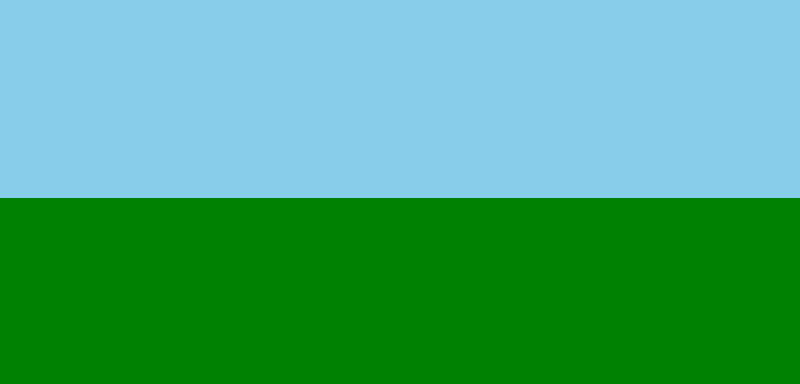
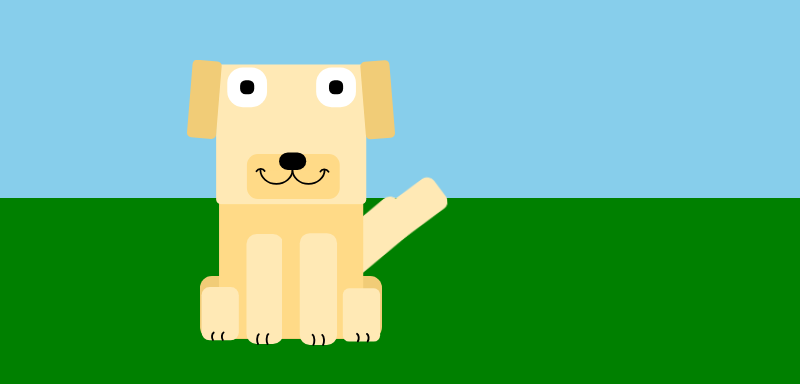
Before and after one commit to agusSantos23/Golden, an Electron app: page index.html in a window 800 px wide. Shown: the part 362-746 px from the top of the page. Drawn offline with Linux system fonts and the light colour scheme.

Commit message:
ADD Golden basic; animation: wave, tailWagging;

```diff
--- /dev/null
+++ b/css/golden.css
@@ -0,0 +1,72 @@
+
+#Golden{
+  width: 182px;
+  height: 147px;
+  position: relative;
+  transform-origin: center;
+  transform: translateX(200px);
+}
+
+#head{
+  position: absolute;
+  transform: translate(-50%, -50%);
+  top: -45%;
+  left: 50%;
+}
+
+#leftLeg{
+  position: absolute;
+  left: 45px;
+  bottom: 0;
+}
+
+.legWave {
+  transform-origin: top center;
+  animation: wave 2.5s ease-in-out;
+
+}
+
+@keyframes wave {
+  0%,100% {
+    transform: rotate(0deg);
+  }
+
+  30% {
+    transform: rotate(160deg);
+  }
+
+  50%{
+    transform: rotate(80deg);
+  }
+
+  70%{
+    transform: rotate(160deg);
+  }
+}
+
+
+#tail{
+  position: absolute;
+  transform-origin: bottom left;
+  bottom: 50px;
+  right: -70px;
+  z-index: -5;
+}
+
+.tailWagging-3 {
+  animation: tailWagging 3s ease-in-out infinite;
+}
+
+.tailWagging-07 {
+  animation: tailWagging .7s ease-in-out infinite;
+}
+
+@keyframes tailWagging {
+  0%,100% {
+    transform: rotate(20deg);
+  }
+
+  50% {
+    transform: rotate(-10deg);
+  }
+}
--- /dev/null
+++ b/css/goldenFace.css
@@ -0,0 +1,15 @@
+
+
+#eyes{
+  position: relative;
+  transform-origin: center center;
+  left: 21.5px;
+  top: -285px;
+}
+
+#mouth{
+  transform-origin: center center;
+  position: absolute;
+  top: -47px;
+  right: 49px;
+}
--- a/css/styles.css
+++ b/css/styles.css
@@ -1,17 +1,12 @@
 body{
   margin: 0;
-  overflow: hidden;
-}
-
-#camera{
   width: 100vw;
   height: 100vh;
-  overflow: hidden;
+  overflow-x: hidden;
   background-color: #87CEEB ;
 }
 
-
-#scene{
+#floor{
   position: absolute;
   bottom: 0;
   width: 400%;
--- a/index.html
+++ b/index.html
@@ -4,16 +4,208 @@
   <meta charset="UTF-8">
   <meta name="viewport" content="width=device-width, initial-scale=1.0">
   <link rel="stylesheet" href="./css/styles.css">
+  <link rel="stylesheet" href="./css/golden.css">
+  <link rel="stylesheet" href="./css/goldenFace.css">
+
   <title>Golden</title>
 </head>
 <body>
-  <div id="camera">
 
-    <div id="scene">
+  <div id="floor">
+
+    <div id="Golden">
+
+      <svg id="tail"
+        class="tailWagging-3"
+        width="142px"
+        height="112px"
+        viewBox="178 34 20 30">
+
+        <rect
+          fill="#ffe9b5"
+          fill-opacity="1"
+          stroke="none"
+          stroke-width="0.701949"
+          width="11.662578"
+          height="29.718401"
+          x="145.4369"
+          y="-131.16563"
+          ry="2.6904225"
+          transform="rotate(53.157)" />
+
+        <rect
+          fill="#ffe9b5"
+          fill-opacity="1"
+          stroke="none"
+          stroke-width="0.594544"
+          width="9.8780918"
+          height="25.171204"
+          x="139.59482"
+          y="-150.49648"
+          ry="2.2787626"
+          transform="rotate(56.491174)" />
+
+      </svg>
+
+      <img id="body" src="./assets/svg/Golden/bodyStop.svg" alt="Golden Body">
+
+      <img id="head" src="./assets/svg/Golden/faceBasic.svg" alt="Golden Head">
+
+      <svg id="eyes"
+        width="139px"
+        height="43px"
+        viewBox="90.8 98 40 12">
+
+        <rect
+          fill="#ffffff"
+          fill-opacity="1"
+          stroke="none"
+          stroke-width="0.85844"
+          id="rect13-1"
+          width="11.445864"
+          height="11.445864"
+          x="92.31884"
+          y="98.5"
+          ry="4.4890766" />
+
+        <rect
+          fill="#ffffff"
+          fill-opacity="1"
+          stroke="none"
+          stroke-width="0.85844"
+          id="rect14-8"
+          width="11.445864"
+          height="11.445864"
+          x="117.89925"
+          y="98.5"
+          ry="4.4890766" />
+
+        <rect
+          fill="#000000"
+          fill-opacity="1"
+          stroke="none"
+          stroke-width="0.305089"
+          id="rect15-9"
+          width="4.0678439"
+          height="4.0678439"
+          x="121.58826"
+          y="102.18901"
+          ry="1.5954114" />
+
+        <rect
+          fill="#000000"
+          fill-opacity="1"
+          stroke="none"
+          stroke-width="0.305089"
+          id="rect15-9-82"
+          width="4.0678439"
+          height="4.0678439"
+          x="96.007851"
+          y="102.18901"
+          ry="1.5954114" />
+
+      </svg>
+
+      <svg id="mouth"
+        width="21.110741mm"
+        height="9.2567396mm"
+        viewBox="102 120.4 19 10">
+
+        <path
+          fill="#ffda87"
+          fill-opacity="1"
+          stroke="#000000"
+          stroke-width="0.5"
+          stroke-linecap="round"
+          stroke-dasharray="none"
+          stroke-opacity="1"
+          d="m 111.39116,125.8691 a 4.593307,4.0324888 0 0 1 -4.60823,3.93825 4.593307,4.0324888 0 0 1 -4.57652,-3.96665"/>
+
+        <path
+          fill="#ffda87"
+          fill-opacity="1"
+          stroke="#000000"
+          stroke-width="0.5"
+          stroke-linecap="round"
+          stroke-dasharray="none"
+          stroke-opacity="1"
+          d="m 120.57541,125.87032 a 4.593307,4.0324888 0 0 1 -4.60823,3.93825 4.593307,4.0324888 0 0 1 -4.57652,-3.96665"/>
+
+        <rect
+          fill="#000000"
+          fill-opacity="1"
+          stroke="none"
+          stroke-width="0.5"
+          width="7.7640734"
+          height="4.9996457"
+          x="107.54929"
+          y="120.80186"
+          ry="2.4998229" />
+
+        <path
+          fill="none"
+          fill-opacity="1"
+          stroke="#000"
+          stroke-width="0.5"
+          stroke-linecap="round"
+          d="m -162.63809,-61.135463 a 1.3641306,1.1975776 0 0 1 -0.74438,1.039039 1.3641306,1.1975776 0 0 1 -1.39505,-0.08189"
+          transform="rotate(-153.98819)" />
+
+        <path
+          fill="none"
+          fill-opacity="1"
+          stroke="#000"
+          stroke-width="0.5"
+          stroke-linecap="round"
+          d="m 37.64349,-158.69334 a 1.3641306,1.1975776 0 0 1 -0.744382,1.03904 1.3641306,1.1975776 0 0 1 -1.395054,-0.0819"
+          transform="matrix(0.89870367,-0.4385564,-0.4385564,-0.89870367,-5.7916668e-7,-7.375e-7)" />
+
+      </svg>
+
+
+      <svg id="leftLeg"
+        width="37px"
+        height="113px"
+        viewBox="154 60 10 7">
+
+        <rect
+          fill="#ffe9b5"
+          fill-opacity="1"
+          stroke="none"
+          stroke-width="0.647206"
+          width="9.9144363"
+          height="29.718401"
+          x="154.39778"
+          y="48.763412"
+          ry="2.7364264" />
+
+        <path
+          fill="none"
+          stroke="black"
+          stroke-width="0.5"
+          stroke-linecap="round"
+          stroke-linejoin="round"
+          stroke-dasharray="none"
+          stroke-opacity="1"
+          d="m 157.52499,78.509636 a 0.60370475,1.5102614 0 0 1 -0.23034,-1.485967 0.60370475,1.5102614 0 0 1 0.4304,-1.175083" />
+
+        <path
+          fill="none"
+          stroke="black"
+          stroke-width="0.5"
+          stroke-linecap="round"
+          stroke-linejoin="round"
+          stroke-dasharray="none"
+          stroke-opacity="1"
+          d="m 160.09568,78.489754 a 0.60370475,1.5102614 0 0 1 -0.23033,-1.485968 0.60370475,1.5102614 0 0 1 0.4304,-1.175082" />
+
+      </svg>
 
     </div>
 
   </div>
 
+
+  <script src="./js/goldenMoves.js"></script>
 </body>
 </html>
--- /dev/null
+++ b/js/goldenMoves.js
@@ -0,0 +1,11 @@
+const SvgGolden = document.getElementById('Golden')
+const SvgleftLeg = document.getElementById('leftLeg')
+
+const legWave = () => {
+  SvgleftLeg.classList.toggle('legWave')
+  setTimeout(() => {
+    SvgleftLeg.classList.remove('legWave')
+  }, 2500)
+}
+
+SvgGolden.addEventListener('click', legWave)
```
Also changed, not shown: assets/svg/Golden/bodyStop.svg (added), assets/svg/Golden/faceBasic.svg (added).
